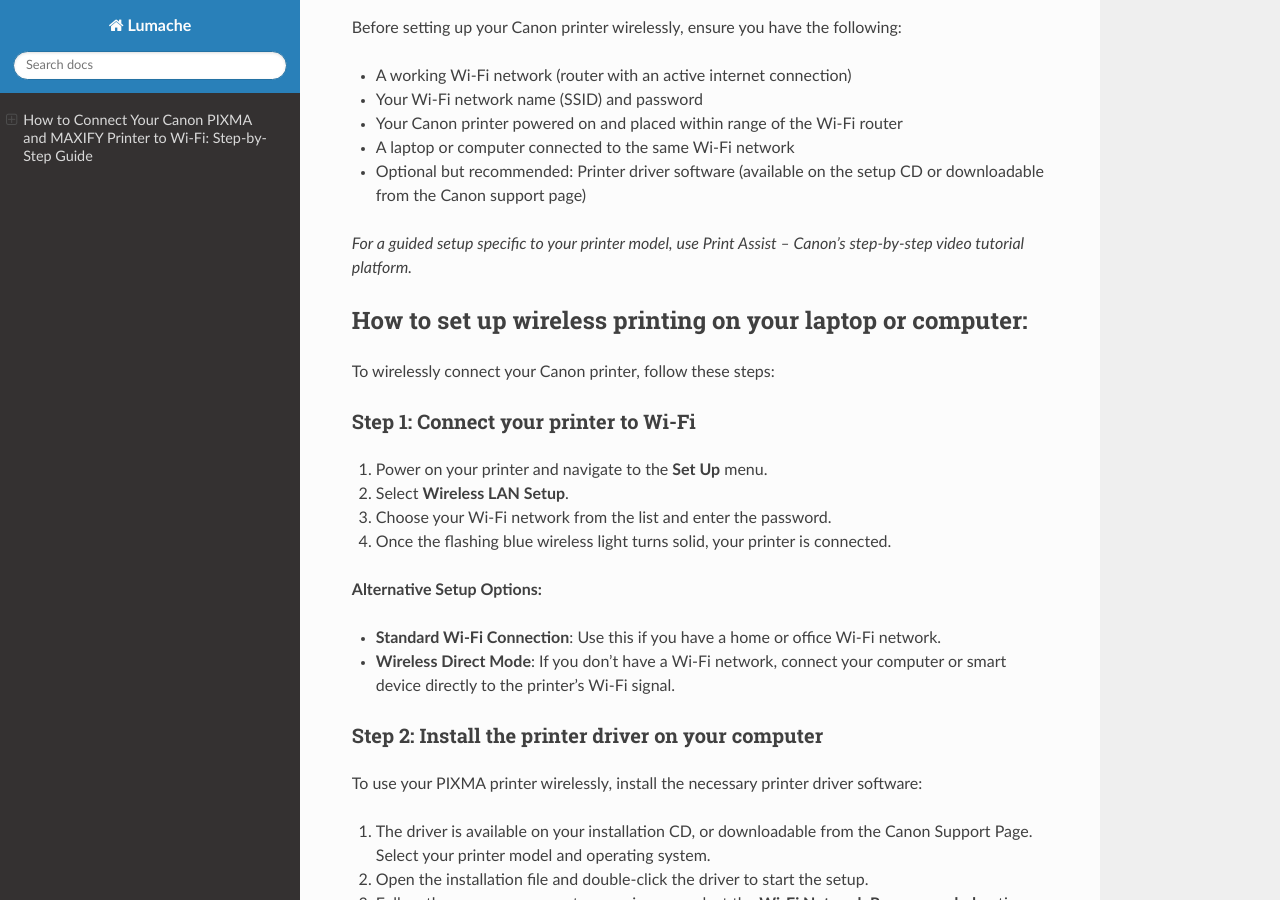
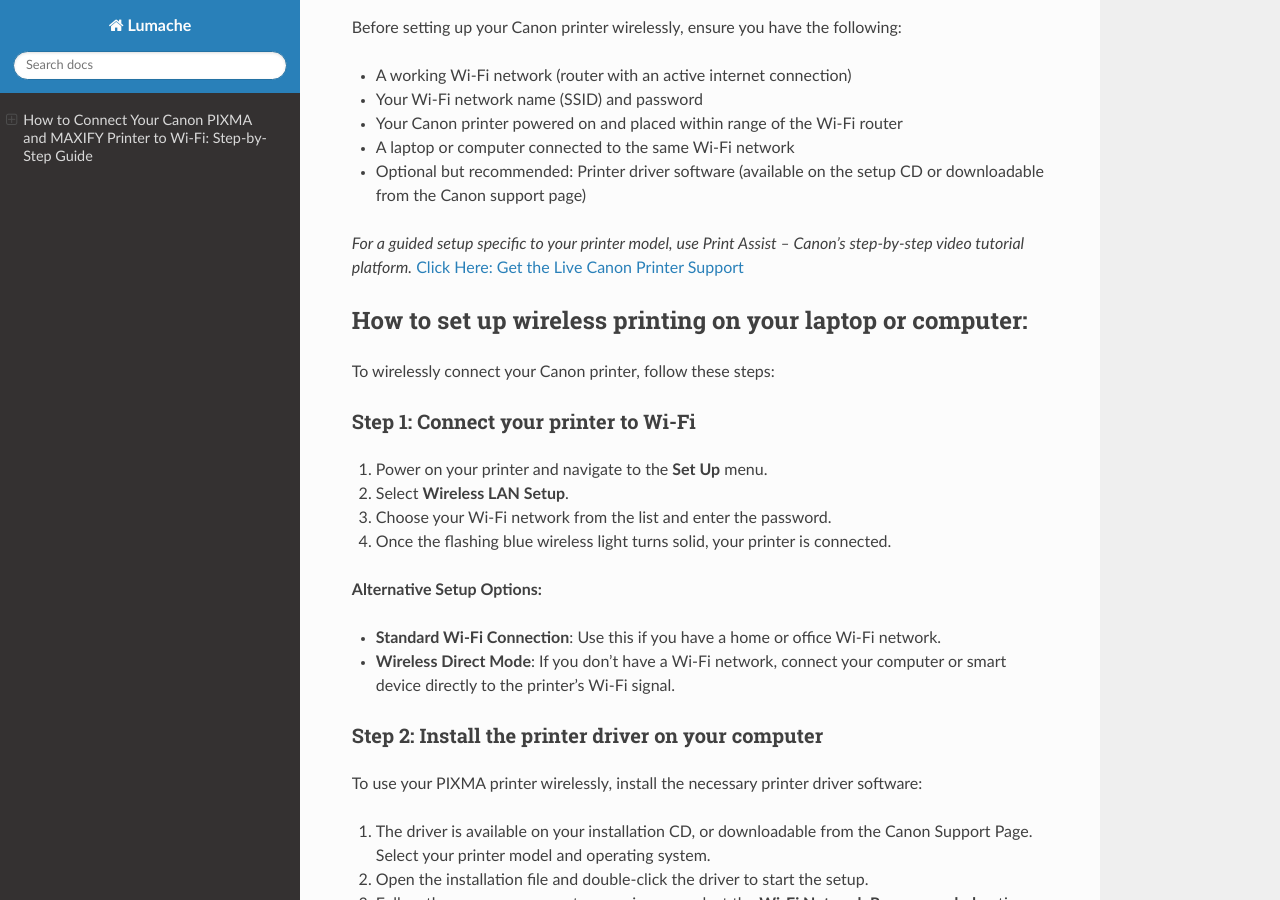
Before and after one commit to trickjack/pixma-wireless-print-setup, a Sphinx documentation site: the page built from docs/source/index.rst, in a window 1280 px wide and 900 px high, scrolled down 453 px. Built offline with Sphinx 7.4.7 and the Read the Docs theme 3.1.0, drawn with Linux system fonts in a browser that asks for light colours.

Commit message:
Update index.rst

```diff
--- a/docs/source/index.rst
+++ b/docs/source/index.rst
@@ -18,7 +18,7 @@ Before setting up your Canon printer wirelessly, ensure you have the following:
 - A laptop or computer connected to the same Wi-Fi network
 - Optional but recommended: Printer driver software (available on the setup CD or downloadable from the Canon support page)
 
-*For a guided setup specific to your printer model, use Print Assist – Canon’s step-by-step video tutorial platform.*
+*For a guided setup specific to your printer model, use Print Assist – Canon’s step-by-step video tutorial platform.* `Click Here: Get the Live Canon Printer Support <https://jivo.chat/KlZSRejpBm>`_
 
 How to set up wireless printing on your laptop or computer:
 -----------------------------------------------------------
```
